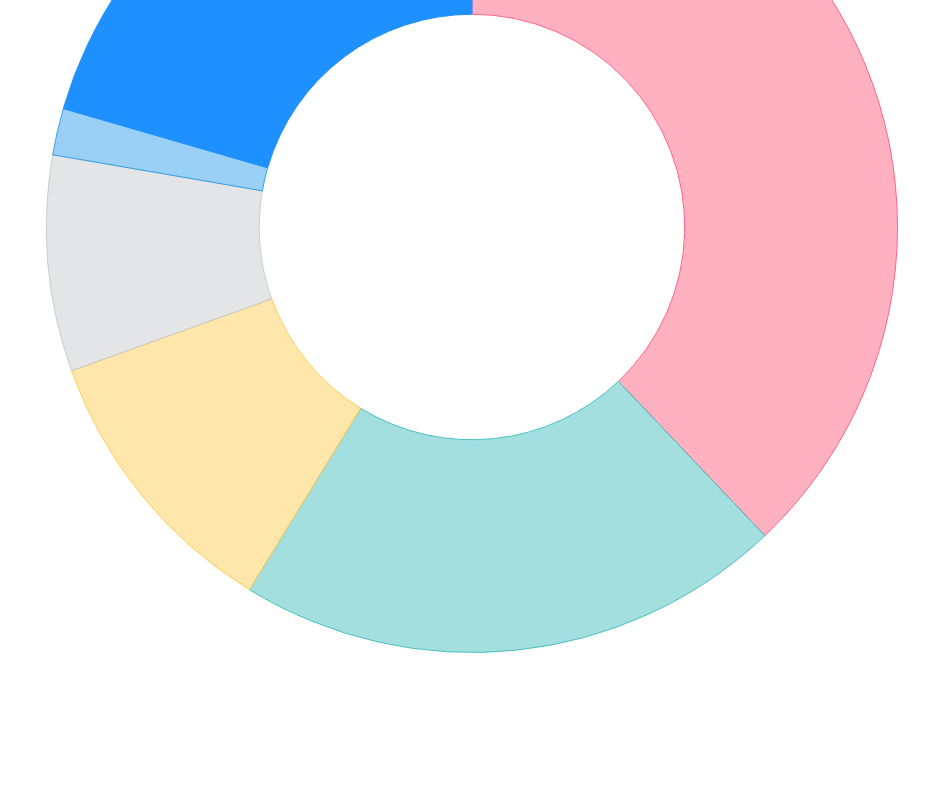
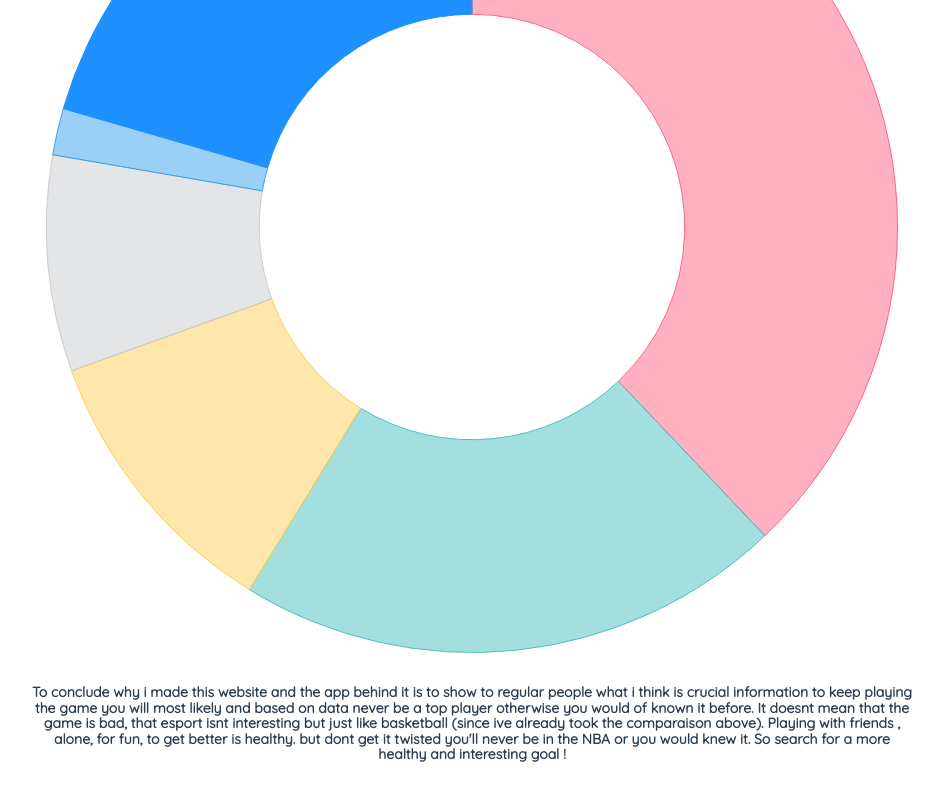
Before and after one commit to come-collab/The-LoL-Truth, a Vue app in the folder loltruth/: page / in a window 1280 px wide. Shown: the part 1379-2179 px from the top of the page, without its empty margins (168-1111 px from the left). Before the commit the page ends 2040 px from the top, so only its background shows below. Built offline with nearby package versions, Linux system fonts and the light colour scheme.

Commit message:
conclusion added

```diff
--- a/loltruth/src/App.vue
+++ b/loltruth/src/App.vue
@@ -4,6 +4,10 @@
     <PlanetChart/>
     <SecondGraphText/>
     <PlanetChart2/>
+    <br>
+    <Conclusion/>
+    <br>
+    <br>
   </div>
 </template>
 
@@ -12,6 +16,7 @@ import PlanetChart from './components/PlanetChart.vue'
 import PlanetChart2 from './components/PlanetChart2.vue'
 import MainText from './components/MainText.vue'
 import SecondGraphText from './components/SecondGraphText.vue'
+import Conclusion from './components/Conclusion.vue'
 
 export default {
   name: 'App',
@@ -19,7 +24,8 @@ export default {
     PlanetChart,
     PlanetChart2,
     MainText,
-    SecondGraphText
+    SecondGraphText,
+    Conclusion
   }
 }
 </script>
--- /dev/null
+++ b/loltruth/src/components/Conclusion.vue
@@ -0,0 +1,17 @@
+<template>
+    <h3>
+        To conclude why i made this website and the app behind it is to show to regular people what i think is crucial information to keep playing the game
+        you will most likely and based on data never be a top player otherwise you would of known it before.
+        It doesnt mean that the game is bad,
+        that esport isnt interesting but just like basketball (since ive already took the comparaison above).
+        Playing with friends , alone, for fun, to get better is healthy.
+        but dont get it twisted you'll never be in the NBA or you would knew it.
+        So search for a more healthy and interesting goal !
+    </h3>
+</template>
+
+<script>
+export default {
+name : 'Conclusion'
+}
+</script>
```
